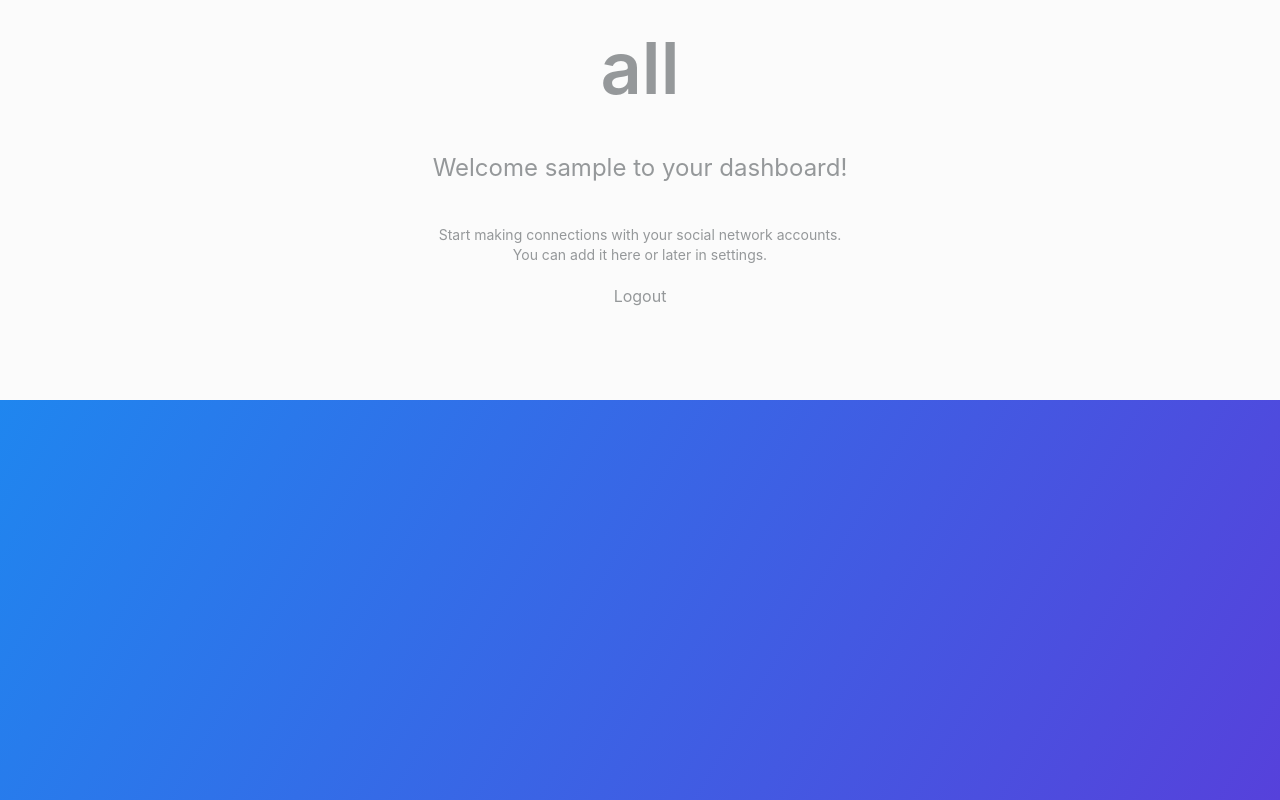
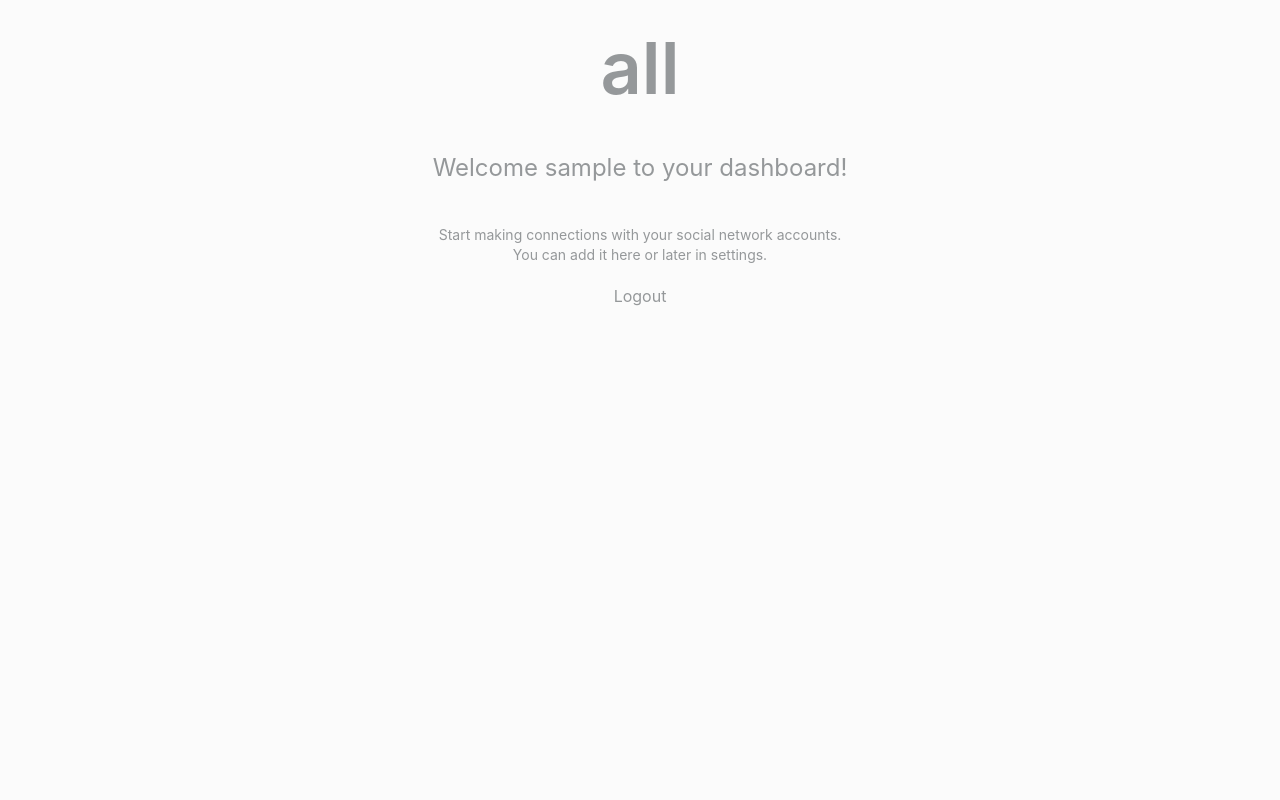
Before and after one commit to Bayoslav/NetworkMix, a Django app: page / in a window 1280 px wide. Run offline with Django 3.2, Linux system fonts and the light colour scheme; the visitor is signed in with stand-in values (Sample User, id 1); some libraries are stand-ins or nearby versions.

Commit message:
Dashboard Redesign

```diff
--- a/Network/urls.py
+++ b/Network/urls.py
@@ -21,8 +21,8 @@ from django.contrib.auth import views as auth_views
 urlpatterns = [
     url(r'^admin/', admin.site.urls),
     url(r'^$', Home.as_view()),
-    url(r'login/$', LogIn.as_view()),
-    url(r'dashboard/$', Dashboard.as_view(), name='dashboard'),
+    url(r'^login/$', LogIn.as_view()),
+    url(r'^dashboard/$', Dashboard.as_view(), name='dashboard'),
     url(r'^logout/$', auth_views.logout, {'next_page': '/'}),
     url(r'^password_reset/$', auth_views.password_reset, name='password_reset'),
     url(r'^password_reset/done/$', auth_views.password_reset_done, name='password_reset_done'),
--- a/templates/dashboard.html
+++ b/templates/dashboard.html
@@ -14,15 +14,9 @@
     }
 
     .up {
-        height: 50%;
+        height: 100%;
         width: 100%;
         background-color: #FBFBFB;
-    }
-
-    .down {
-        height: 50%;
-        width: 100%;
-        background-image: linear-gradient(-60deg, #5641db 0%, #1f86ef 100%);
     }
 </style>
 {% endblock %}
@@ -66,7 +60,7 @@
 <div class="up">
     <div id="outPopUp">
         <h1 style="font-weight: 600; color: #95989A; font-size: 72">all</h1>
-        <h3 style="color: #95989A">Welcome {{ username.username }} to your dashboard!</h3>
+        <h3 style="color: #95989A">Welcome {{ username }} to your dashboard!</h3>
 
         <div class="fb-login-button" data-max-rows="1" data-size="large" data-button-type="login_with" data-show-faces="false" data-auto-logout-link="false" data-use-continue-as="true"></div>
 
@@ -74,6 +68,5 @@
         <a style="color: #95989A" href="/logout">Logout</a>
     </div>
 </div>
-<div class="down">
 </div>
 {% endblock %}
```
Also changed, not shown: all_app/migrations/0005_auto_20170911_1939.py (added).
